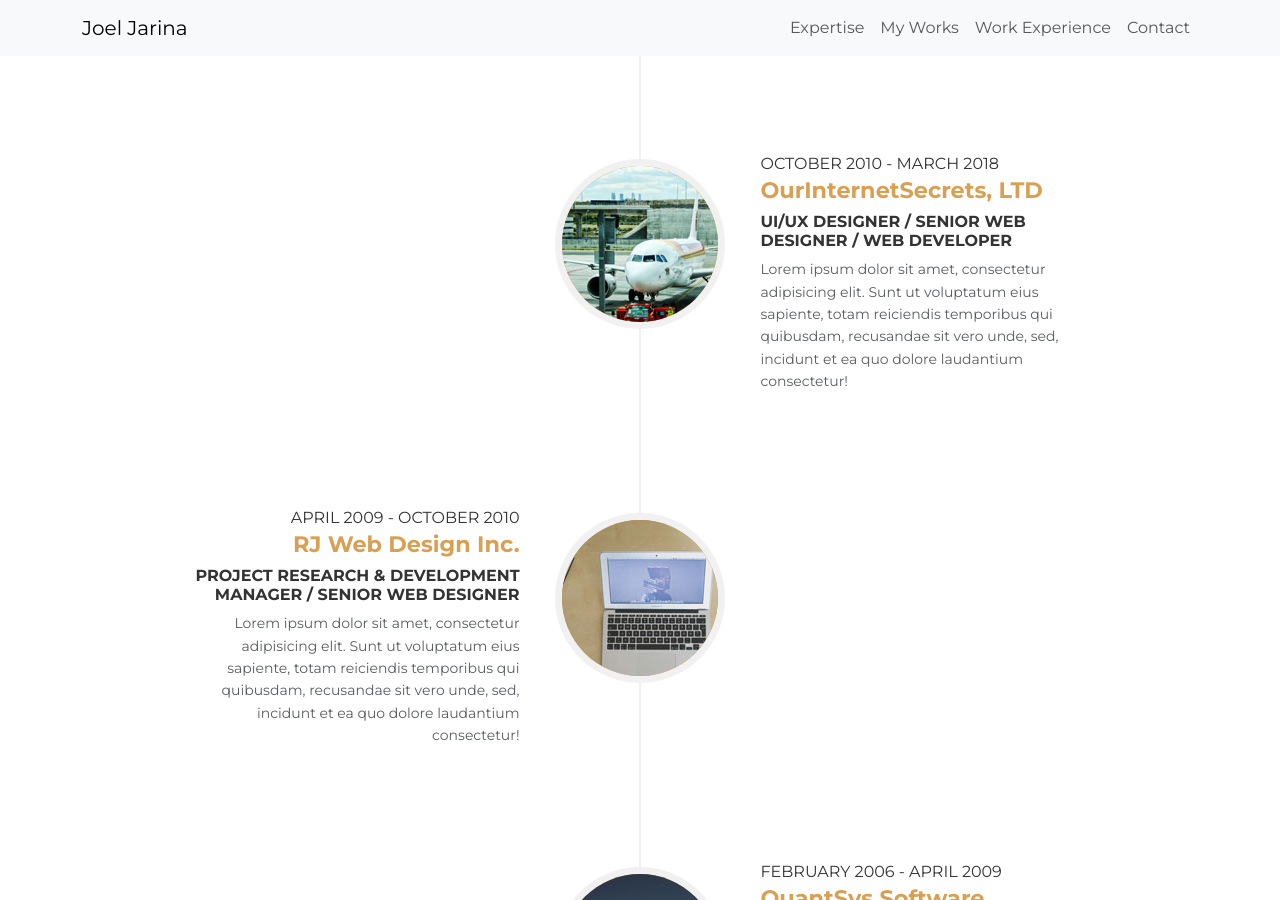
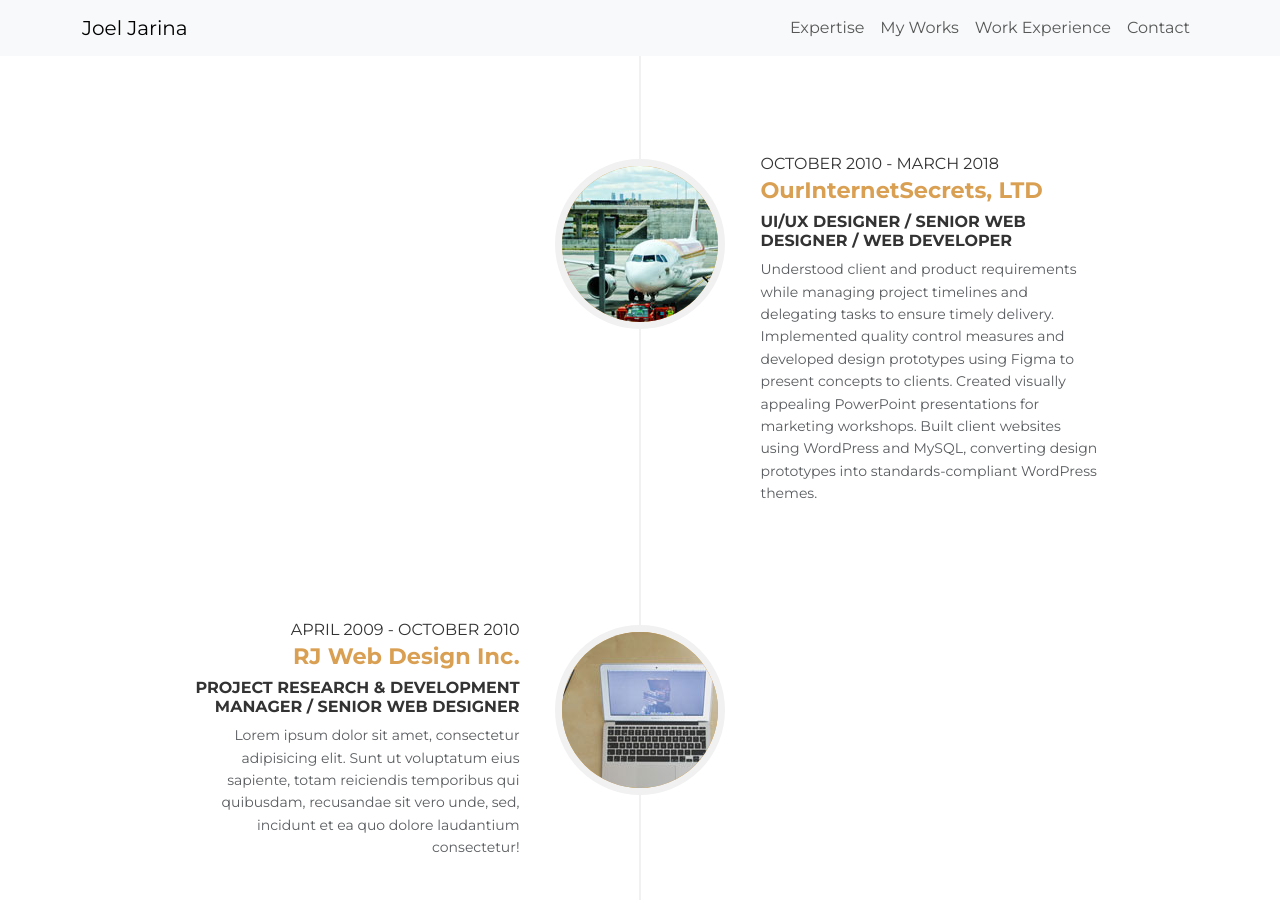
Before and after one commit to media4creations/aboutme, a Jekyll site: the page built from index.html, in a window 1280 px wide and 900 px high, scrolled down 3274 px. Built offline with Jekyll 4.4.1, drawn with Linux system fonts in a browser that asks for light colours; some web fonts are replaced.

Commit message:
Update work-experience.html

```diff
--- a/_includes/work-experience.html
+++ b/_includes/work-experience.html
@@ -37,7 +37,7 @@
                                     <h6 class="job_position">UI/UX Designer / Senior Web Designer / Web Developer</h6>
                                 </div>
                                 <div class="timeline-body">
-                                    <p class="text-muted">Lorem ipsum dolor sit amet, consectetur adipisicing elit. Sunt ut voluptatum eius sapiente, totam reiciendis temporibus qui quibusdam, recusandae sit vero unde, sed, incidunt et ea quo dolore laudantium consectetur!</p>
+                                    <p class="text-muted">Understood client and product requirements while managing project timelines and delegating tasks to ensure timely delivery. Implemented quality control measures and developed design prototypes using Figma to present concepts to clients. Created visually appealing PowerPoint presentations for marketing workshops. Built client websites using WordPress and MySQL, converting design prototypes into standards-compliant WordPress themes.</p>
                                 </div>
                             </div>
                         </li>
```
